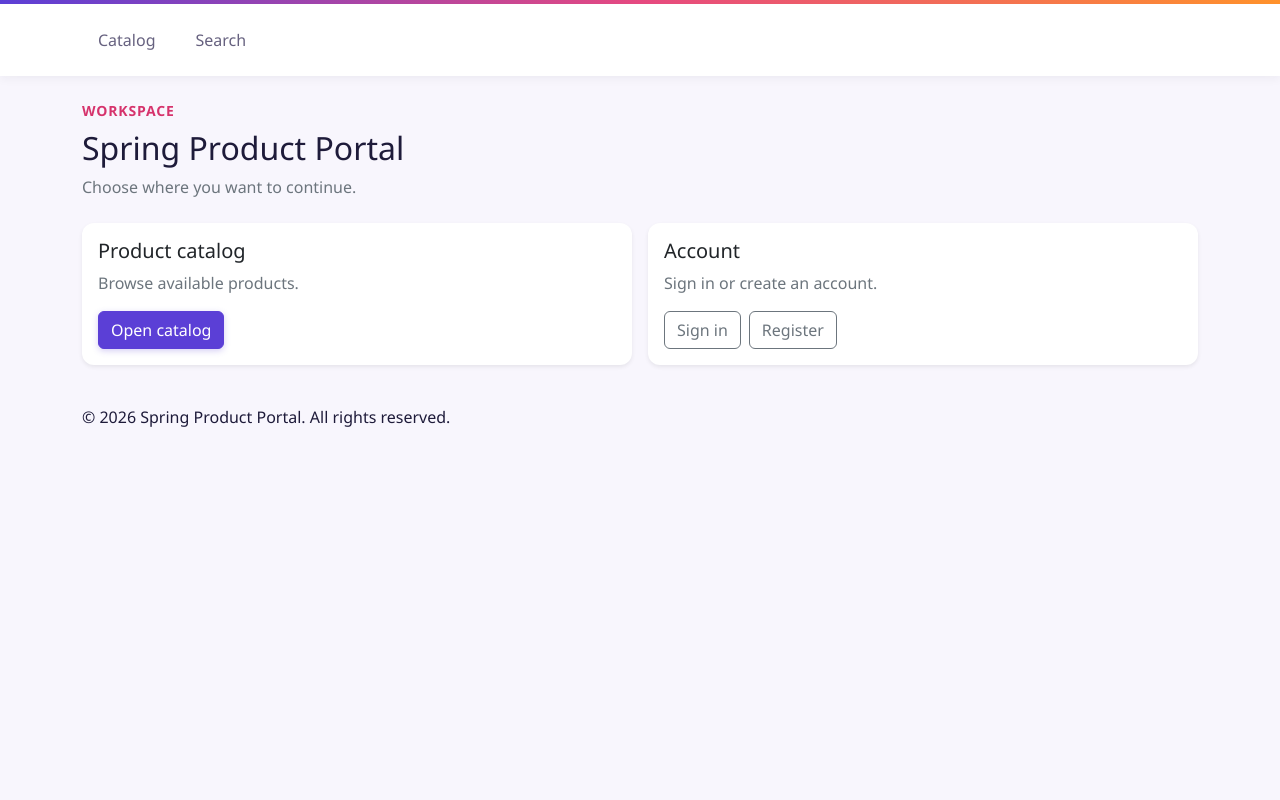
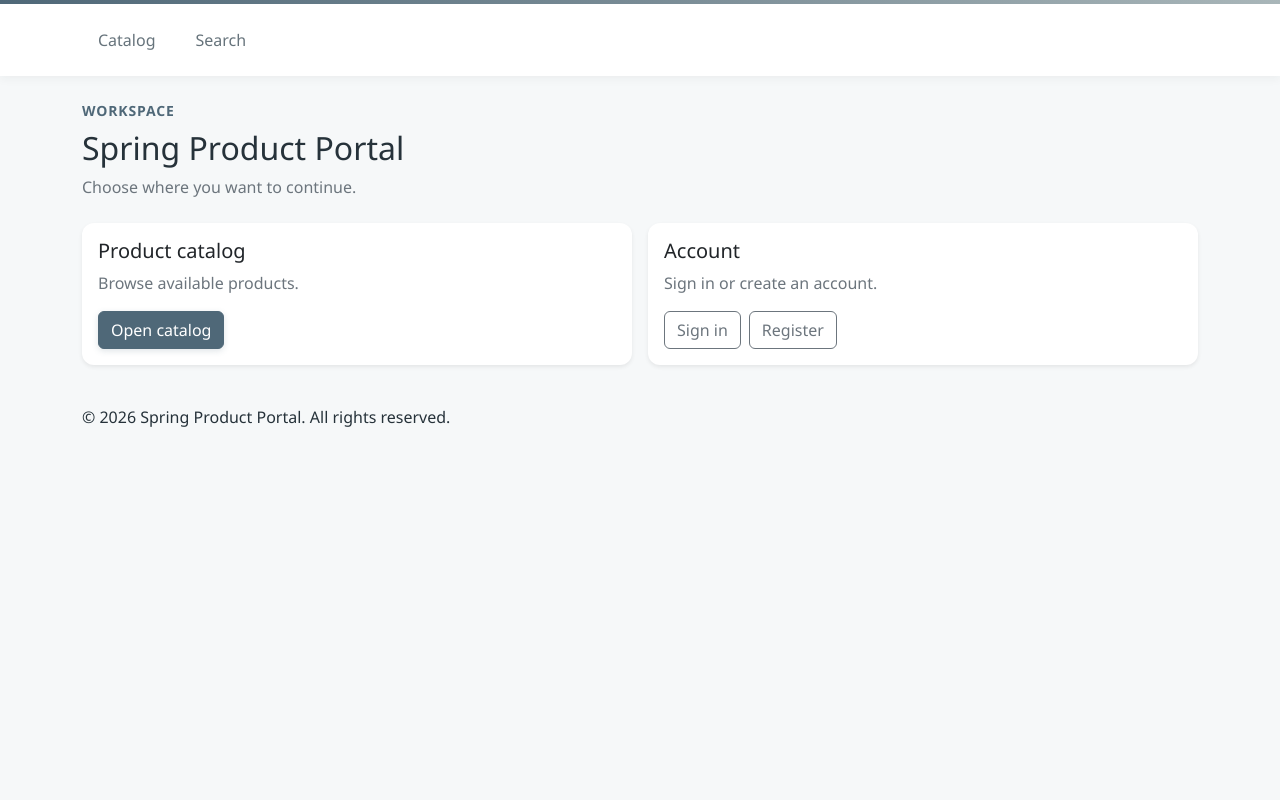
Before and after one commit to dydx9999/spring-product-portal, a Spring Boot app: page /products/home in a window 1280 px wide. Run offline with Spring Boot 4, Linux system fonts and the light colour scheme; some of the project's set-up classes (security, data sources, template engines, error pages and the like) are left out, and stand-ins take their place; some libraries are stand-ins or nearby versions.

Commit message:
feat: update color scheme and improve button styles for better visual consistency

```diff
--- a/src/main/resources/static/css/styles.css
+++ b/src/main/resources/static/css/styles.css
@@ -7,25 +7,25 @@
 
 :root
 {
-    --portal-ink: #1e1b3a;
-    --portal-accent: #5b3fd6;
-    --portal-accent-hover: #4a2fc0;
-    --portal-accent-soft: #efebff;
+    --portal-ink: #26323a;
+    --portal-accent: #4f6878;
+    --portal-accent-hover: #3d5362;
+    --portal-accent-soft: #eaf0f3;
     --portal-cta: #d9480f;
     --portal-cta-hover: #b93c0b;
     --portal-sun: #ffc93c;
-    --portal-muted: #66617f;
-    --portal-line: #e6e1f5;
-    --portal-bg: #f8f6fd;
-    --portal-gradient: linear-gradient(90deg, #5b3fd6, #e64980, #ff922b);
+    --portal-muted: #66737b;
+    --portal-line: #dce3e7;
+    --portal-bg: #f6f8f9;
+    --portal-gradient: linear-gradient(90deg, #4f6878, #788b95, #a9b6b9);
 
     --bs-primary: var(--portal-accent);
-    --bs-primary-rgb: 91, 63, 214;
+    --bs-primary-rgb: 79, 104, 120;
     --bs-link-color: var(--portal-accent);
-    --bs-link-color-rgb: 91, 63, 214;
+    --bs-link-color-rgb: 79, 104, 120;
     --bs-link-hover-color: var(--portal-accent-hover);
-    --bs-link-hover-color-rgb: 74, 47, 192;
-    --bs-focus-ring-color: rgba(91, 63, 214, 0.3);
+    --bs-link-hover-color-rgb: 61, 83, 98;
+    --bs-focus-ring-color: rgba(79, 104, 120, 0.3);
 }
 
 .btn-primary
@@ -38,8 +38,8 @@
     --bs-btn-active-border-color: var(--portal-accent-hover);
     --bs-btn-disabled-bg: var(--portal-accent);
     --bs-btn-disabled-border-color: var(--portal-accent);
-    --bs-btn-focus-shadow-rgb: 91, 63, 214;
-    box-shadow: 0 2px 6px rgba(91, 63, 214, 0.25);
+    --bs-btn-focus-shadow-rgb: 79, 104, 120;
+    box-shadow: 0 2px 6px rgba(79, 104, 120, 0.18);
 }
 
 .btn-outline-primary
@@ -208,7 +208,7 @@ a
     border-image: var(--portal-gradient) 1;
     border-bottom: 0;
     background-color: #fff;
-    box-shadow: 0 2px 10px rgba(30, 27, 58, 0.06);
+    box-shadow: 0 2px 10px rgba(38, 50, 58, 0.06);
 }
 
 .site-navigation .nav-link
@@ -264,7 +264,7 @@ a
 
 .page-eyebrow
 {
-    color: #d6336c;
+    color: var(--portal-accent);
     letter-spacing: 0.06em;
 }
 
```
Also changed, not shown: other parts of src/main/resources/static/css/styles.css (+14 -14 lines).
